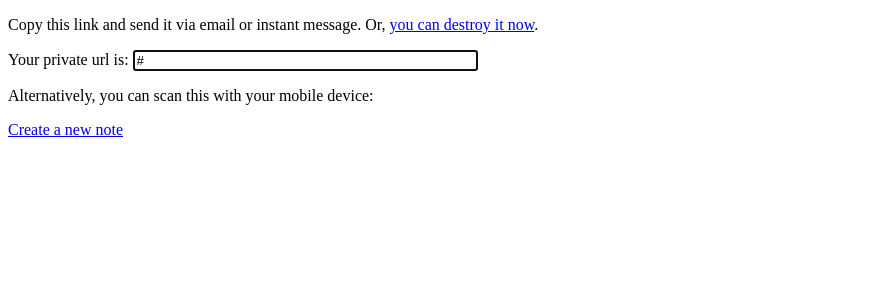
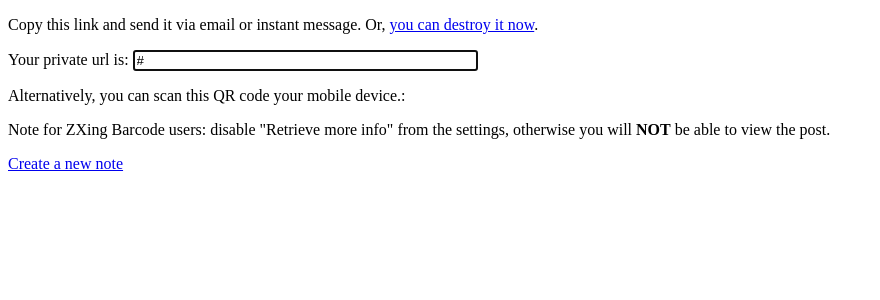
Before and after one commit to atoponce/d-note, a Python web app: template templates/post.html in a window 1280 px wide. Shown: the part 26-326 px from the top of the page, without its empty margins (0-880 px from the left). Run offline with Jinja, Linux system fonts and the light colour scheme; the template is opened without the code that fills it, so the values that code supplies are empty.

Commit message:
add warning for zxing barcode usirs

```diff
--- a/templates/post.html
+++ b/templates/post.html
@@ -13,10 +13,11 @@
 {% block content %}
     <p>Copy this link and send it via email or instant message. Or, <a href="{{ url_for('fetch_url', random_url=random, _external=True) }}">you can destroy it now</a>.</p>
     <p>Your private url is: <input id="note" size="40" readonly="readonly" type="text" value="{{ url_for('fetch_url', random_url=random, _external=True) }}"/></p>
-    <p>Alternatively, you can scan this with your mobile device:</p>
+    <p>Alternatively, you can scan this QR code your mobile device.:</p>
     <div id="qrcode"></div>
     <script type="text/javascript">
         new QRCode(document.getElementById("qrcode"), "{{ url_for('fetch_url', random_url=random, _external=True) }}");
     </script>
+    <p>Note for ZXing Barcode users: disable "Retrieve more info" from the settings, otherwise you will <strong>NOT</strong> be able to view the post.</p>
     <p><a href="{{ url_for('index', _external=True) }}">Create a new note</a></p>
 {% endblock %}
```
